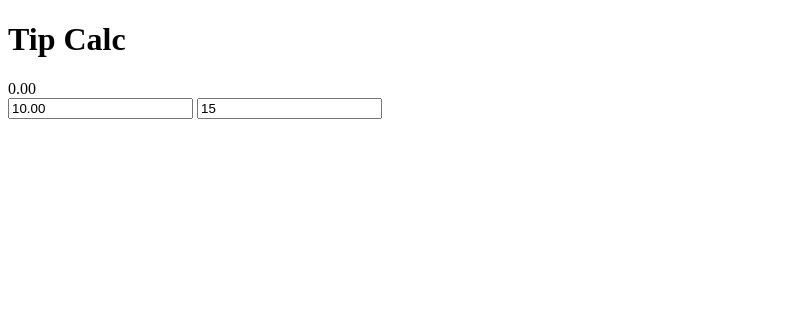
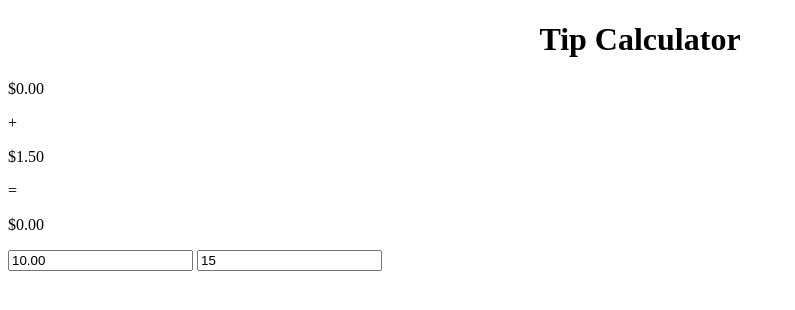
Before and after one commit to RealM0F/web-tip-calculator, a plain HTML site: page index.html in a window 1280 px wide. Shown: the whole page, without its empty margins (0-795 px from the left). Drawn offline with Linux system fonts and the light colour scheme; files that its build step writes are made by us from their sources.

Commit message:
Update stuff

```diff
--- a/index.html
+++ b/index.html
@@ -4,15 +4,20 @@
         <title>Tip Calculator</title>
         <meta name="viewport" content="width=device-width, initial-scale=1">
         <link rel="stylesheet" href="style.css">
+        <script src="js/index.js" async defer></script>
     </head>
     <body>
-        <main>
-            <h1>Tip Calc</h1>
-            <div id="display">0.00</div>
-            <input id="bill" value="10.00" type="number", placeholder="Bill">
-            <input id="tip" value="15" type="number", placeholder="Tip Percent">
-          </main>
+        <center>
+            <h1>Tip Calculator</h1>
+        </center>
+        <div id="display">
+            <p id="total">$0.00</p>
+            <p> + </p>
+            <p id="value">$0.00</p> <p> = </p>
+            <p id="full-total">$0.00</p>
+        </div>
+        <input id="bill" value="10.00" type="number" placeholder="Bill">
+        <input id="tip" value="15" type="number" placeholder="Tip Percent">
 
-        <script src="js/index.js" async defer></script>
     </body>
 </html>
--- a/js/index.js
+++ b/js/index.js
@@ -1,15 +1,17 @@
-const display = document.querySelector('#display')
-const billInput = document.querySelector('#bill')
-const tipInput = document.querySelector('#tip')
+const value = document.getElementById('value')
+const billInput = document.getElementById('bill')
+const tipInput = document.getElementById('tip')
 
 billInput.addEventListener('input', calculateTip)
 tipInput.addEventListener('input', calculateTip)
 
+document.addEventListener('DOMContentLoaded', calculateTip);
+
 function calculateTip() {
-    const billValue = billInput.value
-    const tipValue = tipInput.value
+    const billValue = parseFloat(billInput.value)
+    const tipValue = parseFloat(tipInput.value)
 
     const tipAmount = billValue * tipValue / 100
 
-    display.innerHTML = '$' + tipAmount.toFixed(2)
+    value.innerHTML = '$' + tipAmount.toFixed(2)
 }
```
Also changed, not shown: 1 other file.
